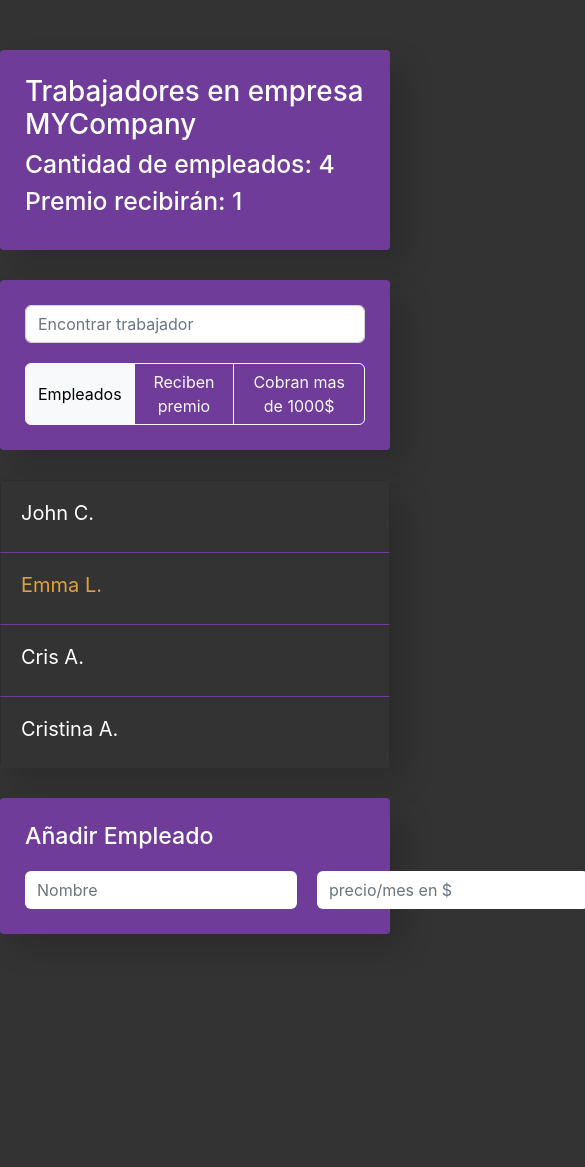
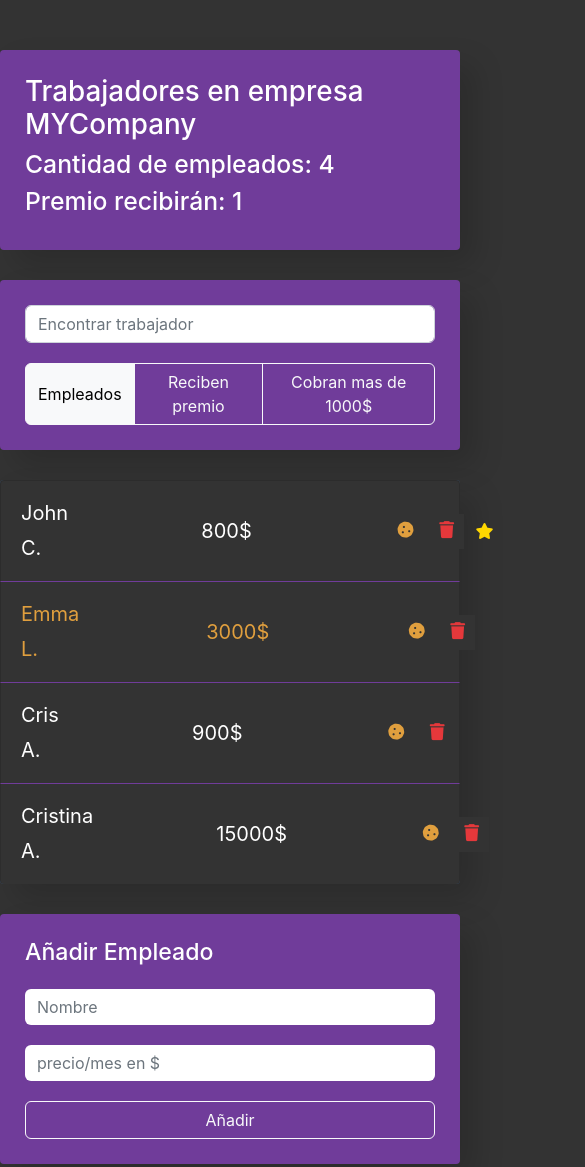
Before and after one commit to veter391/EmployeesHelper, a React app: page / in a window 390 px wide. Shown: the top 1167 px of the page, 585 px wide, since content can reach past the window. Before the commit the page ends 984 px from the top, so only its background shows below. Built offline with nearby package versions, Linux system fonts and the light colour scheme.

Commit message:
small fixes in adaptive

```diff
--- a/src/components/app-filter/app-filter.css
+++ b/src/components/app-filter/app-filter.css
@@ -1,3 +1,5 @@
-.btn-group {
-    margin-top: 20px;
+@media (max-width: 600px) {
+  .btn-group {
+    width: 100%;
+  }
 }
--- a/src/components/app-info/app-info.css
+++ b/src/components/app-info/app-info.css
@@ -1,4 +1,5 @@
 .app-info {
+    margin-bottom: 30px;
     padding: 25px;
     background-color: #703c9a;
     border-radius: 4px;
--- a/src/components/employees-add/employees-add.css
+++ b/src/components/employees-add/employees-add.css
@@ -1,14 +1,12 @@
 .app-add-form {
-    margin-top: 30px;
     padding: 25px;
     background-color: #703c9a;
     border-radius: 4px;
     box-shadow: 15px 15px 30px rgba(0,0,0, .15);
     color: #fff;
 }
-
-.add-form {
-    margin-top: 20px;
+.app-add-form h3 {
+  margin-bottom: 22px;
 }
 
 .add-form input {
@@ -16,3 +14,16 @@
     margin-right: 20px;
     border: none;
 }
+
+@media (max-width: 600px) {
+  .add-form {
+    flex-direction: column;
+  }
+  .add-form input {
+    width: 100%;
+    margin-right: 0;
+  }
+  .add-form input:not(:last-child) {
+    margin-bottom: 20px;
+  }
+}
--- a/src/components/employees-list-item/employees-list-item.css
+++ b/src/components/employees-list-item/employees-list-item.css
@@ -13,7 +13,7 @@
     line-height: 35px;
     font-size: 20px;
     cursor: pointer;
-    min-width: 550px;
+    width: 100%;
 }
 
 .list-group-item input {
--- a/src/components/employees-list/employees-list.css
+++ b/src/components/employees-list/employees-list.css
@@ -1,5 +1,5 @@
 .app-list {
-    margin-top: 30px;
+    margin-bottom: 30px;
     background-color: #3d5a80;
     border-radius: 4px;
     box-shadow: 15px 15px 30px rgba(0,0,0, .15);
--- a/src/components/search-panel/search-panel.css
+++ b/src/components/search-panel/search-panel.css
@@ -1,8 +1,11 @@
 .search-panel {
-    margin-top: 30px;
+    margin-bottom: 30px;
     padding: 25px;
     background-color: #703c9a;
     border-radius: 4px;
     box-shadow: 15px 15px 30px rgba(0,0,0, .15);
     color: white;
 }
+.search-input {
+  margin-bottom: 20px;
+}
--- a/src/index.css
+++ b/src/index.css
@@ -12,3 +12,7 @@ code {
   font-family: source-code-pro, Menlo, Monaco, Consolas, 'Courier New',
     monospace;
 }
+
+#root, body {
+  min-width: 460px;
+}
```
Also changed, not shown: build/asset-manifest.json, build/index.html, 5 other files.
